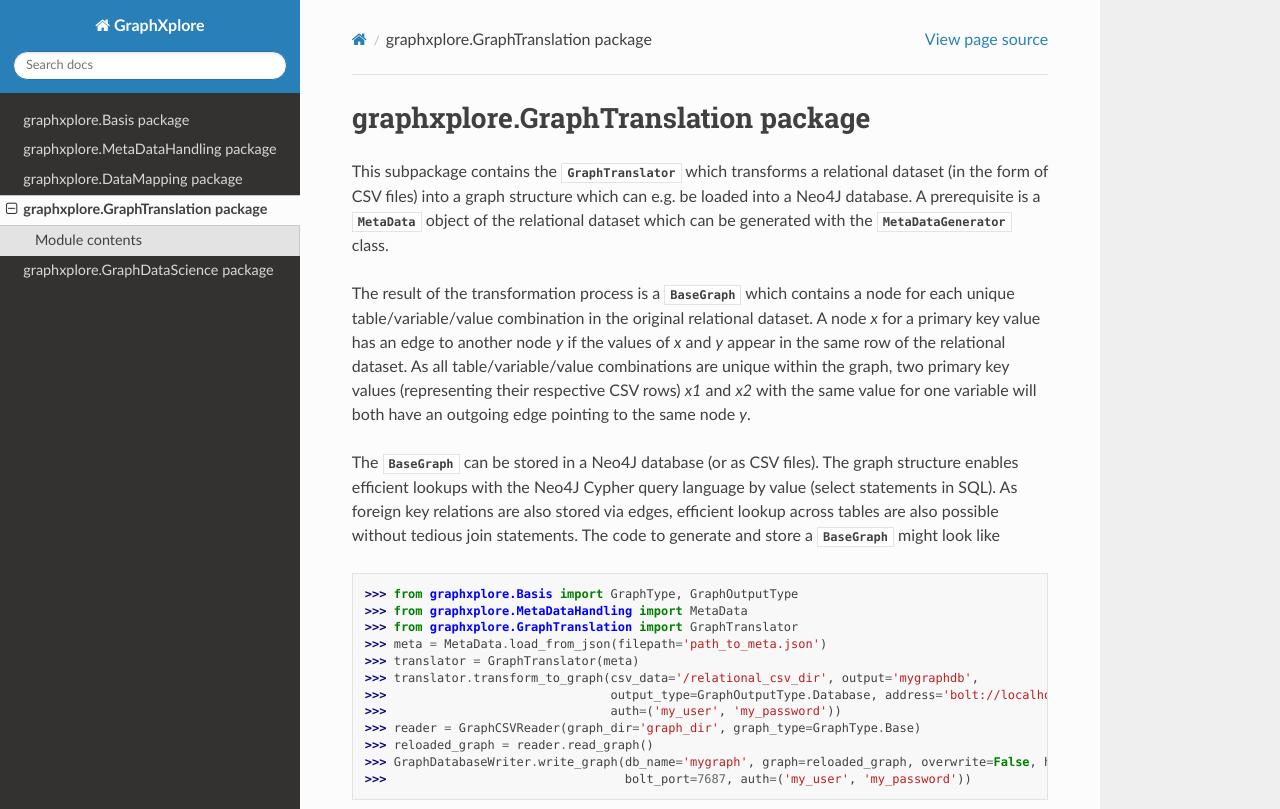
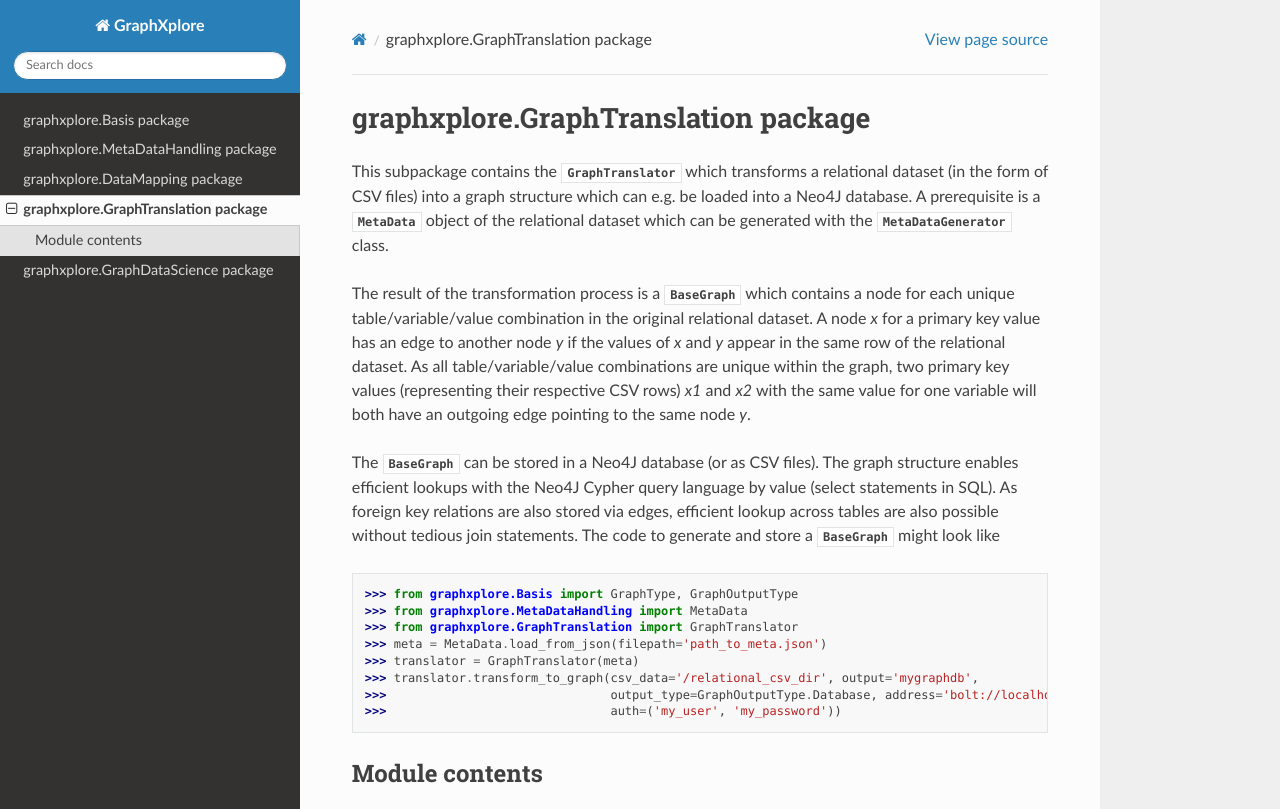
Before and after one commit to UKEIAM/graphxplore, a Sphinx documentation site: the page built from docs/source/graphxplore.GraphTranslation.rst, in a window 1280 px wide and 1169 px high, cut to the strip 0-809 px from the top of the window. Built offline with Sphinx 7.4.7 and the Read the Docs theme 2.0.0, drawn with Linux system fonts in a browser that asks for light colours.

Commit message:
GraphTranslation RST fix
Removed redundant code in code block

```diff
--- a/docs/source/graphxplore.GraphTranslation.rst
+++ b/docs/source/graphxplore.GraphTranslation.rst
@@ -30,10 +30,6 @@ statements. The code to generate and store a :class:`~graphxplore.Basis.BaseGrap
     >>> translator.transform_to_graph(csv_data='/relational_csv_dir', output='mygraphdb',
     >>>                               output_type=GraphOutputType.Database, address='bolt://localhost:7687',
     >>>                               auth=('my_user', 'my_password'))
-    >>> reader = GraphCSVReader(graph_dir='graph_dir', graph_type=GraphType.Base)
-    >>> reloaded_graph = reader.read_graph()
-    >>> GraphDatabaseWriter.write_graph(db_name='mygraph', graph=reloaded_graph, overwrite=False, host='localhost',
-    >>>                                 bolt_port=7687, auth=('my_user', 'my_password'))
 
 Module contents
 ---------------
```
